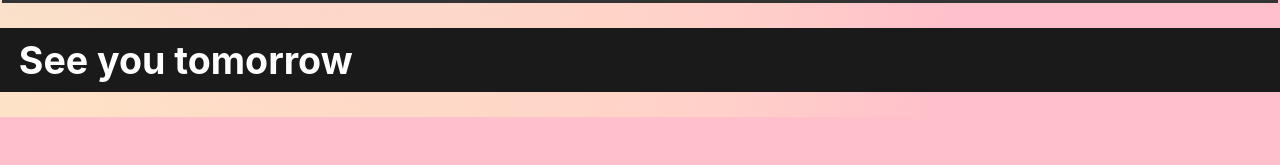
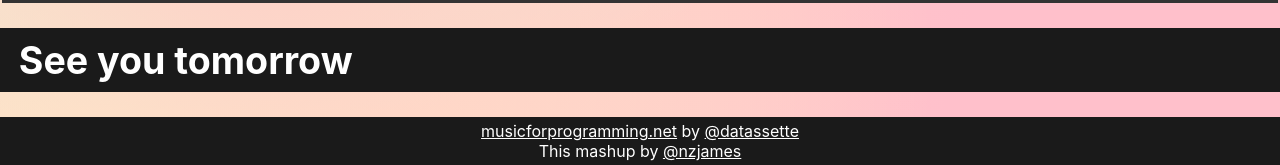
Before and after one commit to nzjames/focus, a plain HTML site: page index.html in a window 1280 px wide. Shown: the part 957-1122 px from the top of the page. Before the commit the page ends 1074 px from the top, so only its background shows below. Drawn offline with Linux system fonts and the light colour scheme.

Commit message:
add creds

```diff
--- a/index.html
+++ b/index.html
@@ -46,6 +46,12 @@
 				src="https://w.soundcloud.com/player/?url=https%3A//api.soundcloud.com/tracks/339847396&color=%23ff5500&auto_play=false&hide_related=false&show_comments=true&show_user=true&show_reposts=false&show_teaser=true"></iframe>
 		</fieldset>
 		<h1>See you tomorrow</h1>
+
+		<footer>
+		<a href="https://musicforprogramming.net">musicforprogramming.net</a> by <a href="https://twitter.com/datassette/"/>@datassette</a><br>
+		This mashup by <a href="https://twitter.com/nzjames/"/>@nzjames</a>
+		</footer>
+
 	</main>
 <script>
 let fadeInEls = [...document.querySelectorAll("#fadeIn p")];
--- a/style.css
+++ b/style.css
@@ -112,3 +112,15 @@ h3 mark {
     background-color: var(--c-black);
 
 }
+
+footer {
+    padding: .25em.5em;
+    text-align: center;
+    color: #fff;
+    background: var(--c-black);
+}
+
+a,
+a:visited {
+    color: #fff;
+}
```
